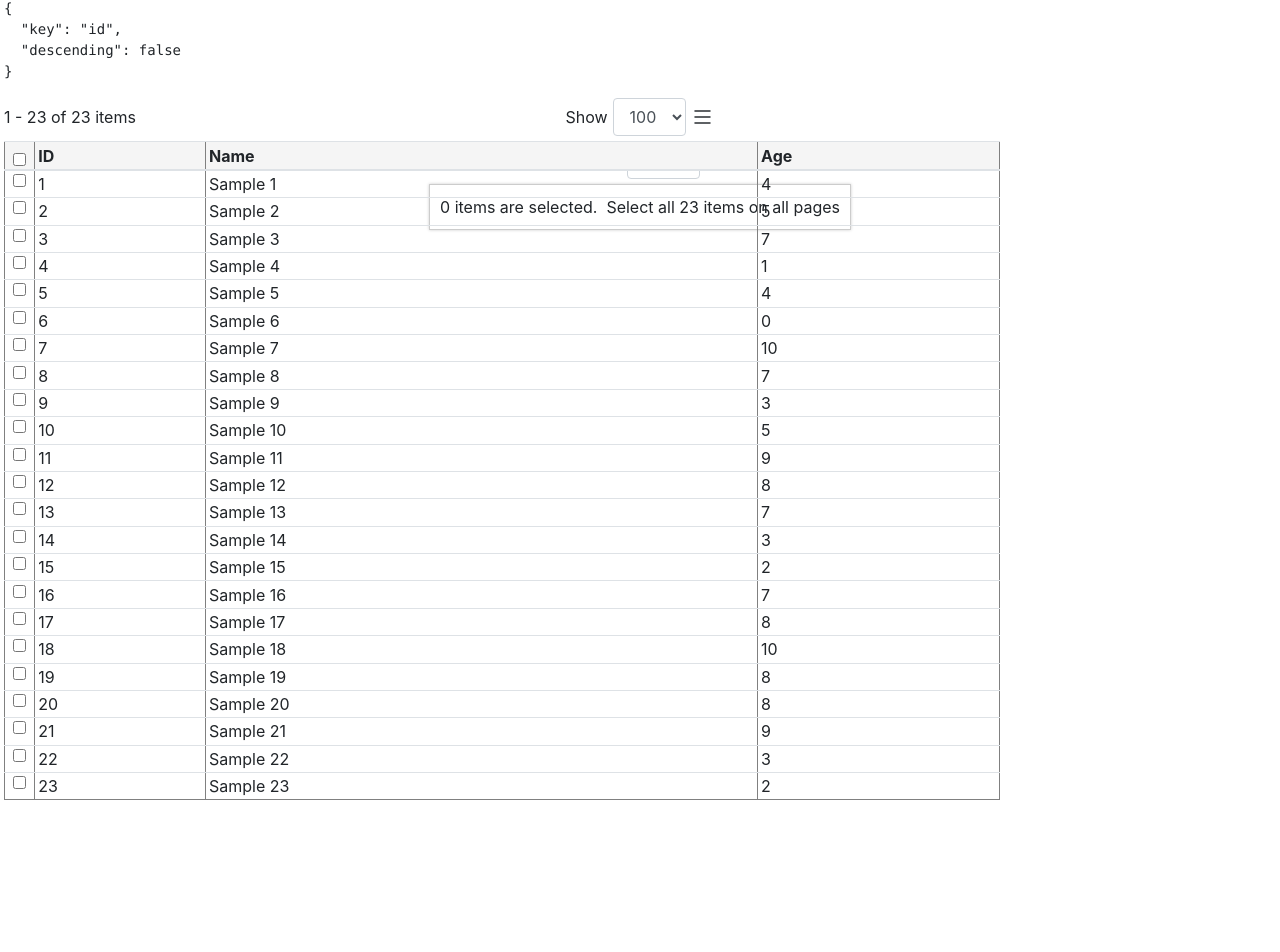
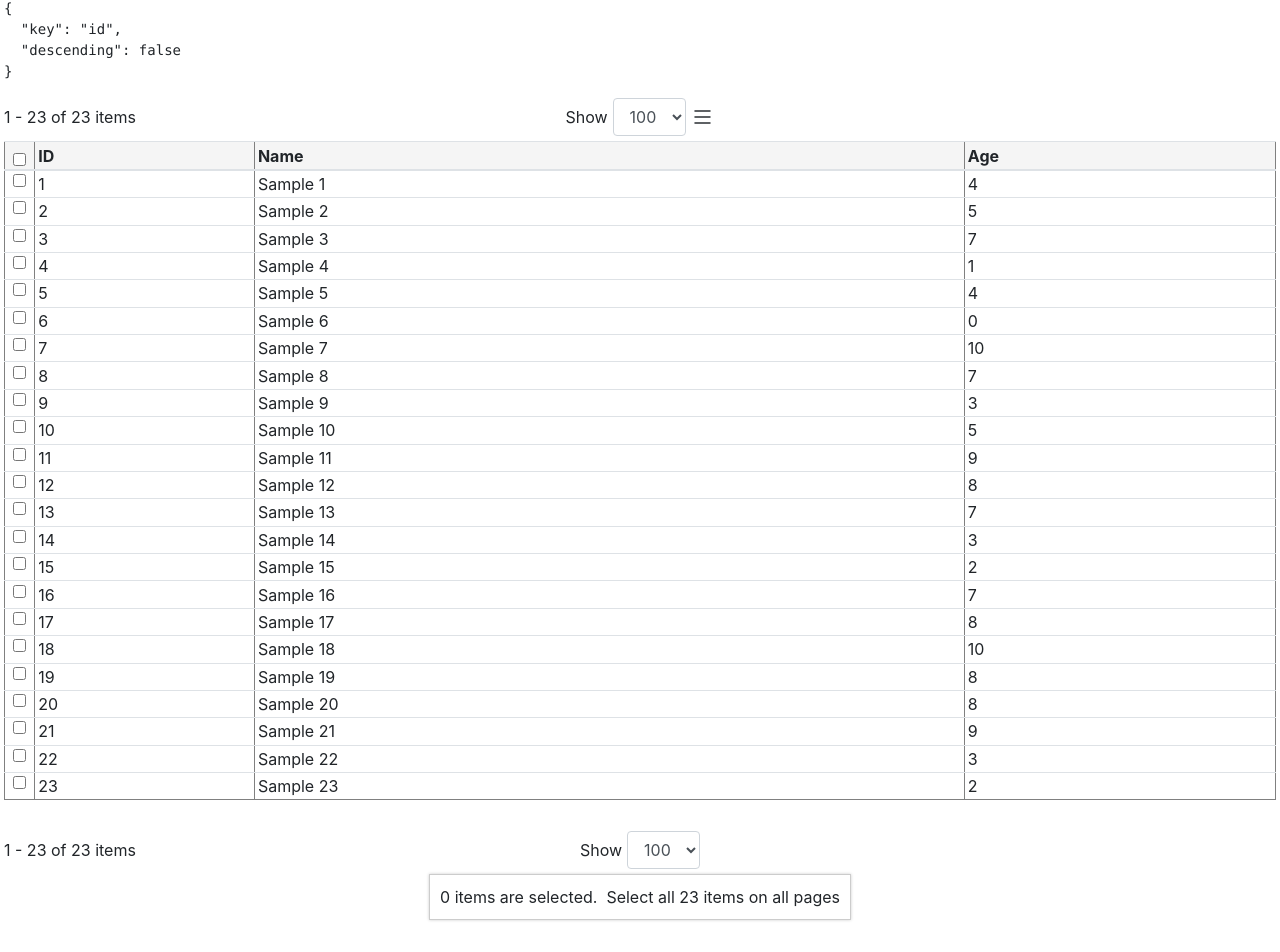
Before and after one commit to huymach91/hm-ngx-simple-table, an Angular app: page / in a window 1280 px wide. Shown: the part 1331-2283 px from the top of the page. Built offline with nearby package versions, Linux system fonts and the light colour scheme.

Commit message:
2 files modified

```diff
--- a/src/app/ngx-simple-table/ngx-fixed-column-table.component.html
+++ b/src/app/ngx-simple-table/ngx-fixed-column-table.component.html
@@ -114,7 +114,7 @@
                 <th
                   #columnRef
                   *ngFor="let column of config.columns"
-                  [ngClass]="{ '.fixed-column': column?.fixed }"
+                  [ngClass]="{ 'fixed-column': column?.fixed }"
                   [hidden]="hideColumns[column.prop]"
                 >
                   <div class="column-title" (click)="onSort(column.prop)">
--- a/src/app/ngx-simple-table/ngx-simple-table.component.scss
+++ b/src/app/ngx-simple-table/ngx-simple-table.component.scss
@@ -131,7 +131,11 @@
 }
 
 .scroller {
+  overflow-x: hidden;
+}
+
+.fixed-column {
+  left: 0;
   position: absolute;
-  left: 0;
   top: auto;
 }
```
